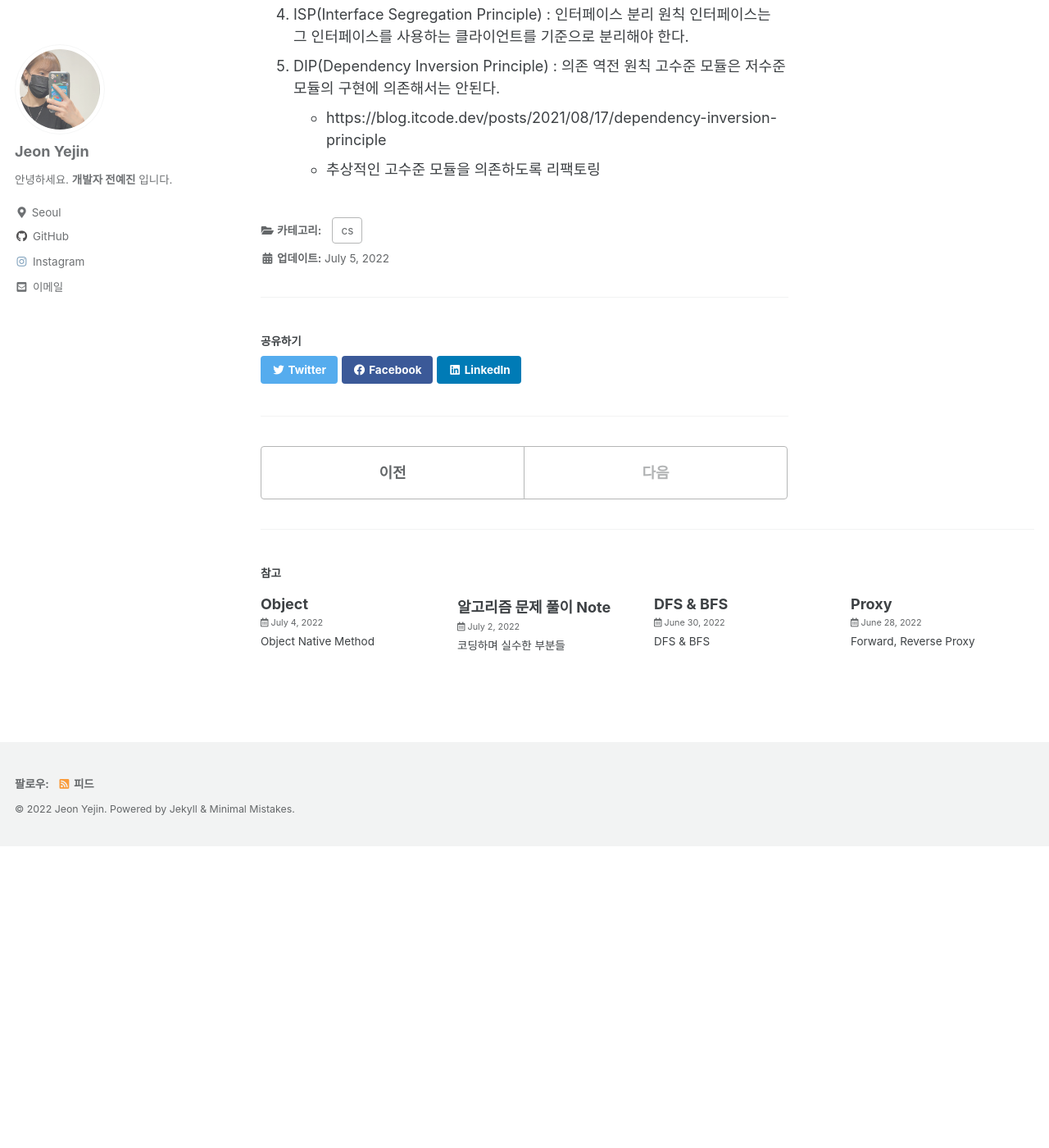
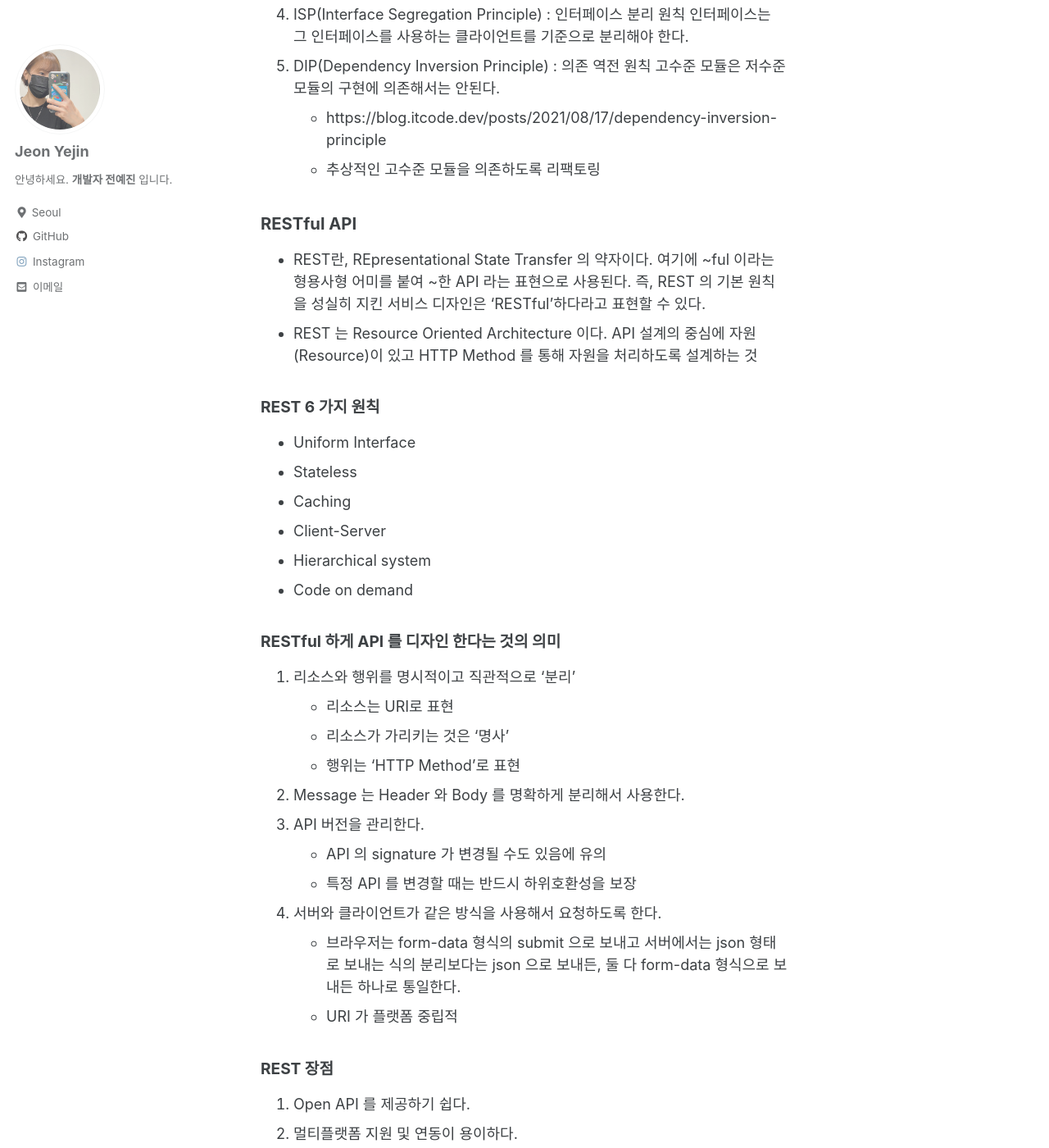
Before and after one commit to yejin-jeon-developer/git-page, a Jekyll site: the page built from _posts/cs/2022-07-05-common-cs-1.md, in a window 1280 px wide and 1400 px high, scrolled down 1519 px. Shown: the whole window at 82% size. Built offline with Jekyll 4.4.1, drawn with Linux system fonts in a browser that asks for light colours; cached includes are drawn as plain includes; before the commit the page ends 2551 px from its top, so only the background shows below that; some of the changed text lies outside the part shown.

Commit message:
common cs post 수정

```diff
--- a/_posts/cs/2022-07-05-common-cs-1.md
+++ b/_posts/cs/2022-07-05-common-cs-1.md
@@ -40,3 +40,41 @@ categories:
    고수준 모듈은 저수준 모듈의 구현에 의존해서는 안된다.
    + https://blog.itcode.dev/posts/2021/08/17/dependency-inversion-principle
    + 추상적인 고수준 모듈을 의존하도록 리팩토링
+
+### RESTful API
++ REST란, REpresentational State Transfer 의 약자이다. 여기에 ~ful 이라는 형용사형 어미를 붙여 ~한 API 라는 표현으로 사용된다. 즉, REST 의 기본 원칙을 성실히 지킨 서비스 디자인은 'RESTful'하다라고 표현할 수 있다.
++ REST 는 Resource Oriented Architecture 이다. API 설계의 중심에 자원(Resource)이 있고 HTTP Method 를 통해 자원을 처리하도록 설계하는 것
+
+#### REST 6 가지 원칙
++ Uniform Interface
++ Stateless
++ Caching
++ Client-Server
++ Hierarchical system
++ Code on demand
+
+#### RESTful 하게 API 를 디자인 한다는 것의 의미
+1. 리소스와 행위를 명시적이고 직관적으로 '분리'
+   + 리소스는 URI로 표현
+   + 리소스가 가리키는 것은 '명사'
+   + 행위는 'HTTP Method'로 표현
+2. Message 는 Header 와 Body 를 명확하게 분리해서 사용한다.
+3. API 버전을 관리한다.
+   + API 의 signature 가 변경될 수도 있음에 유의
+   + 특정 API 를 변경할 때는 반드시 하위호환성을 보장
+4. 서버와 클라이언트가 같은 방식을 사용해서 요청하도록 한다.
+   + 브라우저는 form-data 형식의 submit 으로 보내고
+   서버에서는 json 형태로 보내는 식의 분리보다는 json 으로 보내든, 둘 다 form-data 형식으로 보내든 하나로 통일한다.
+   + URI 가 플랫폼 중립적
+
+#### REST 장점
+1. Open API 를 제공하기 쉽다.
+2. 멀티플랫폼 지원 및 연동이 용이하다.
+3. 원하는 타입으로 데이터를 주고 받을 수 있다.
+4. 기존 웹 인프라(HTTP)를 그대로 사용할 수 있다.
+
+#### REST 단점
+1. 사용 가능한 메소드가 4가지 밖에 없다.
+2. 분산환경에는 부적합하다
+   + 멱등성
+3. HTTP 통신 모델에 대해서만 지원
```
